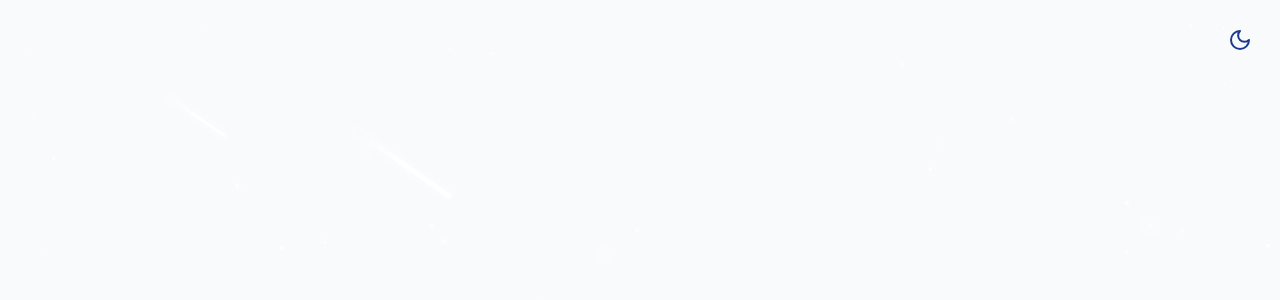
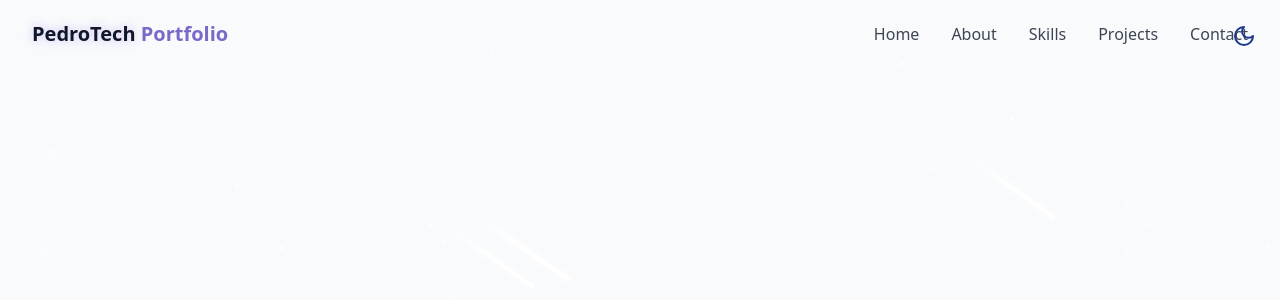
Before and after one commit to Joy-Juyoung/My_Portfolio, a React (Vite) app: page / in a window 1280 px wide. Shown: the top 300 px of the page. Built offline with nearby package versions, Linux system fonts and the light colour scheme.

Commit message:
feat: add responsive Navbar with scroll effects and mobile menu

```diff
--- /dev/null
+++ b/src/components/Navbar.jsx
@@ -0,0 +1,91 @@
+import { cn } from "@/lib/utils";
+import { Menu, X } from "lucide-react";
+import { useEffect, useState } from "react";
+
+const navItems = [
+  { name: "Home", href: "#hero" },
+  { name: "About", href: "#about" },
+  { name: "Skills", href: "#skills" },
+  { name: "Projects", href: "#projects" },
+  { name: "Contact", href: "#contact" },
+];
+
+export const Navbar = () => {
+  const [isScrolled, setIsScrolled] = useState(false);
+  const [isMenuOpen, setIsMenuOpen] = useState(false);
+
+  useEffect(() => {
+    const handleScroll = () => {
+      setIsScrolled(window.screenY > 10);
+    };
+
+    window.addEventListener("scroll", handleScroll);
+    return () => window.removeEventListener("scroll", handleScroll);
+  }, []);
+  return (
+    <nav
+      className={cn(
+        "fixed w-full z-40 transition-all duration-300",
+        isScrolled ? "py-3 bg-background/80 backdrop-blur-md shadow-xs" : "py-5"
+      )}
+    >
+      <div className="container flex items-center justify-between">
+        <a
+          className="text-xl font-bold text-primary flex items-center"
+          href="#hero"
+        >
+          <span className="relative z-10">
+            <span className="text-glow text-foreground"> PedroTech </span>{" "}
+            Portfolio
+          </span>
+        </a>
+
+        {/* desktop nav */}
+        <div className="hidden md:flex space-x-8">
+          {navItems.map((item, key) => (
+            <a
+              key={key}
+              href={item.href}
+              className="text-foreground/80 hover:text-primary transition-colors duration-300"
+            >
+              {item.name}
+            </a>
+          ))}
+        </div>
+
+        {/* mobile nav */}
+
+        <button
+          onClick={() => setIsMenuOpen((prev) => !prev)}
+          className="md:hidden p-2 text-foreground z-50"
+          aria-label={isMenuOpen ? "Close Menu" : "Open Menu"}
+        >
+          {isMenuOpen ? <X size={24} /> : <Menu size={24} />}
+        </button>
+
+        <div
+          className={cn(
+            "fixed inset-0 bg-background/95 backdrop-blur-md z-40 flex flex-col items-center justify-center",
+            "transition-all duration-300 md:hidden",
+            isMenuOpen
+              ? "opacity-100 pointer-events-auto"
+              : "opacity-0 pointer-events-none"
+          )}
+        >
+          <div className="flex flex-col space-y-8 text-xl">
+            {navItems.map((item, key) => (
+              <a
+                key={key}
+                href={item.href}
+                className="text-foreground/80 hover:text-primary transition-colors duration-300"
+                onClick={() => setIsMenuOpen(false)}
+              >
+                {item.name}
+              </a>
+            ))}
+          </div>
+        </div>
+      </div>
+    </nav>
+  );
+};
--- a/src/components/ThemeToggle.jsx
+++ b/src/components/ThemeToggle.jsx
@@ -1,5 +1,5 @@
+import { Moon, Sun } from "lucide-react";
 import { useEffect, useState } from "react";
-import { Sun, Moon } from "lucide-react";
 import { cn } from "@/lib/utils";
 
 export const ThemeToggle = () => {
@@ -11,8 +11,8 @@
       setIsDarkMode(true);
       document.documentElement.classList.add("dark");
     } else {
+      localStorage.setItem("theme", "light");
       setIsDarkMode(false);
-      document.documentElement.classList.remove("dark");
     }
   }, []);
 
@@ -32,8 +32,8 @@
     <button
       onClick={toggleTheme}
       className={cn(
-        "fixed max-sm:hidden top-5 right-5 z-50 p-2 rounded-full transition-colors duration-300",
-        "focuse: outline-hidden"
+        "fixed max-sm:hidden top-5 right-5 z-50 p-1 rounded-full transition-colors duration-300",
+        "focus:outline-hidden"
       )}
     >
       {isDarkMode ? (
--- a/src/pages/Home.jsx
+++ b/src/pages/Home.jsx
@@ -1,5 +1,6 @@
 import { ThemeToggle } from "@/components/ThemeToggle";
 import { StarBackground } from "@/components/StarBackground";
+import { Navbar } from "@/components/Navbar";
 
 export const Home = () => {
   return (
@@ -8,8 +9,8 @@
       <ThemeToggle />
       {/* Background Effects */}
       <StarBackground />
-
       {/* Navbar */}
+      <Navbar />
 
       {/* Main Content */}
 
```
